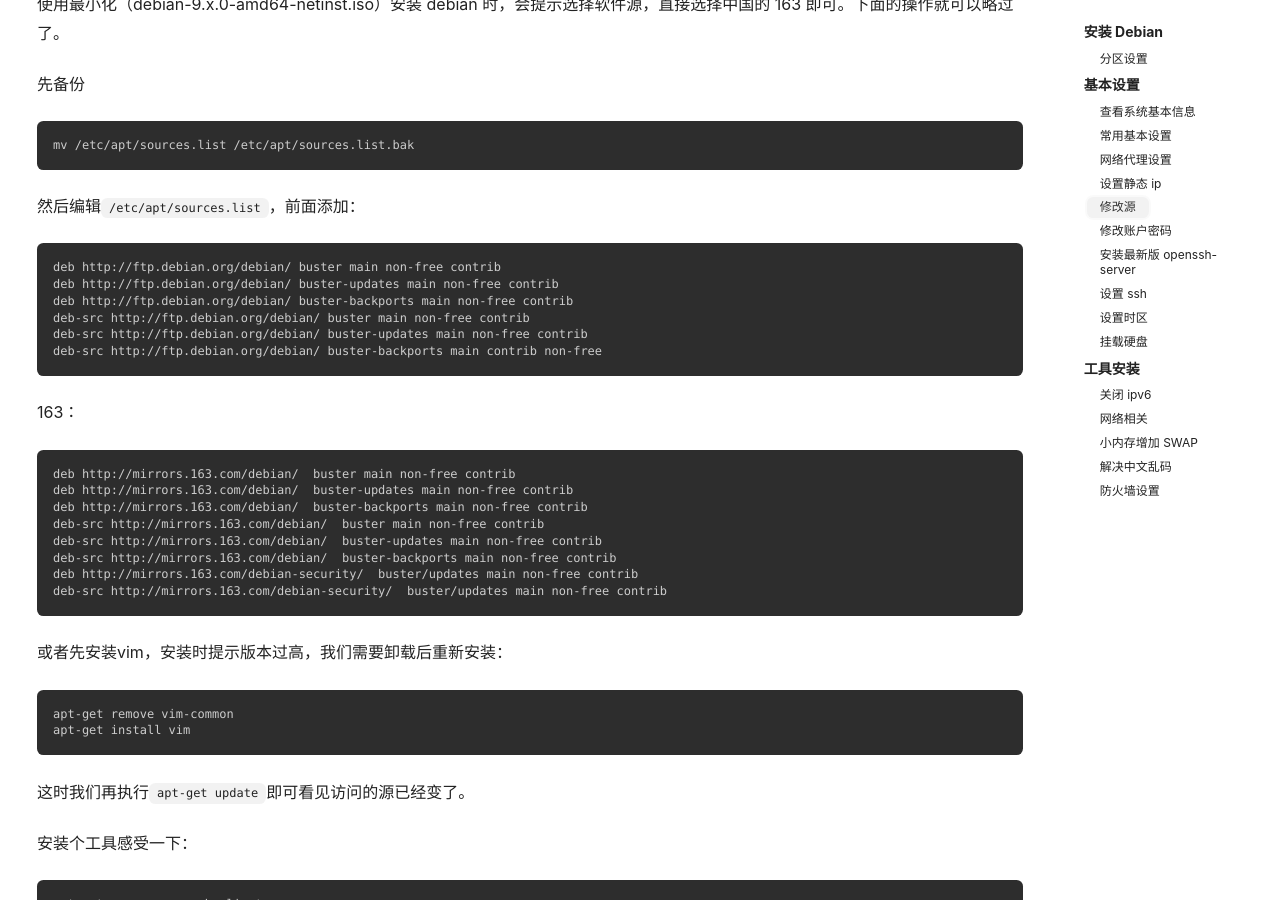
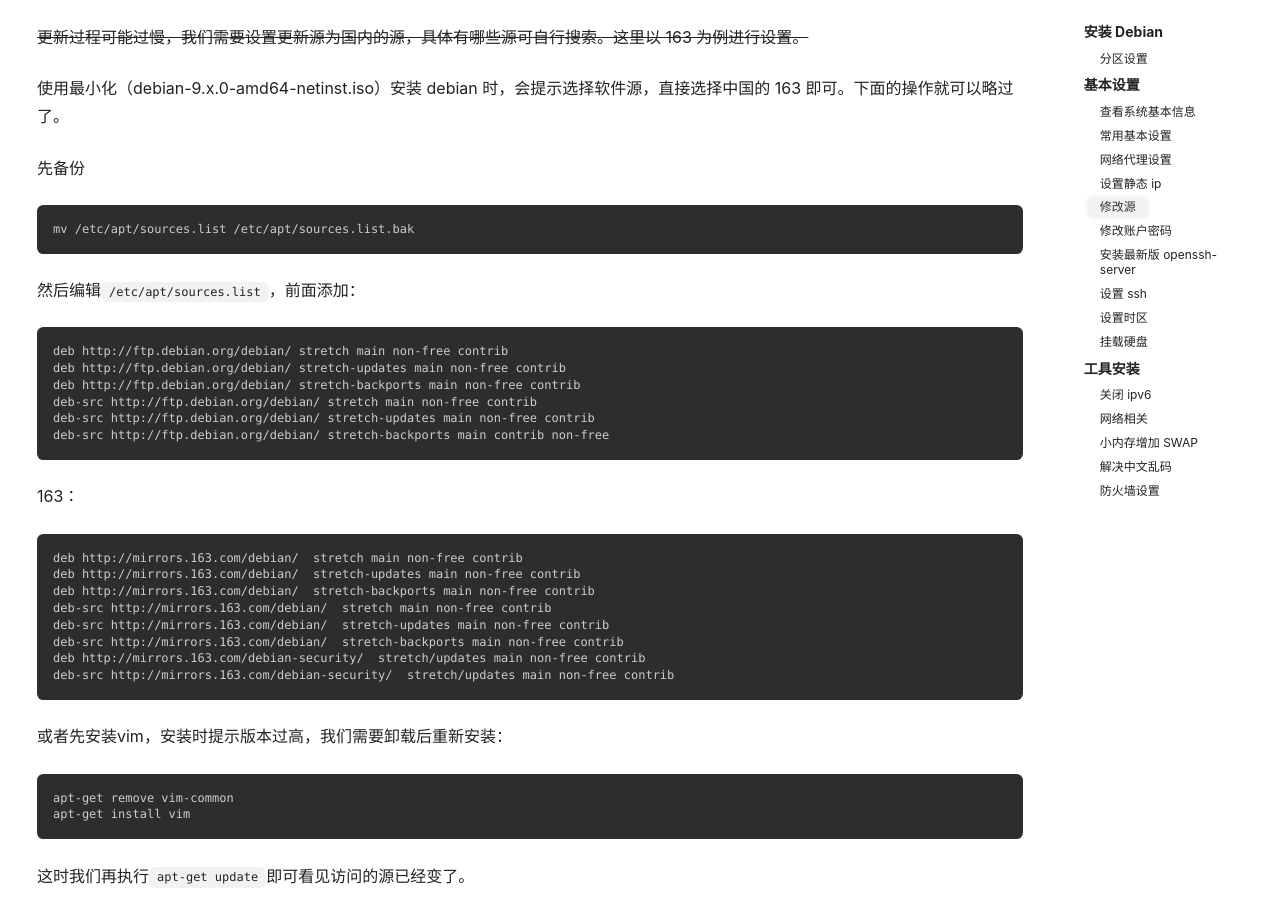
Before and after one commit to thianda91/thianda91.github.io, a Jekyll site: the page built from _posts/2018-07-30-learn-debian-hand-by-hand.md, in a window 1280 px wide and 900 px high, scrolled down 4320 px. Built offline with Jekyll 4.4.1, drawn with Linux system fonts in a browser that asks for light colours; nearby versions of some CDN libraries; comment, search, counter and statistics services are not loaded; some of the changed text lies outside the part shown.

Commit message:
update learn-debian.md

````diff
--- a/_posts/2018-07-30-learn-debian-hand-by-hand.md
+++ b/_posts/2018-07-30-learn-debian-hand-by-hand.md
@@ -85,6 +85,11 @@ cat /proc/uptime| awk -F. '{run_days=$1 / 86400;run_hour=($1 % 86400)/3600;run_m
 # 添加配置
 echo "alias ls='ls --color'" >>  ~/.bashrc
 echo "alias ll='ls -l'" >>  ~/.bashrc
+
+echo "export LANG='en_US.UTF-8'" >>  ~/.bashrc
+echo "export LC_CTYPE='zh_CN.UTF-8'" >>  ~/.bashrc
+echo "export TIME_STYLE='+%Y/%m/%d %H:%M:%S'" >>  ~/.bashrc
+
 source ~/.bashrc
 ```
 
@@ -204,25 +209,25 @@ mv /etc/apt/sources.list /etc/apt/sources.list.bak
 然后编辑`/etc/apt/sources.list`，前面添加：
 
 ```
-deb http://ftp.debian.org/debian/ buster main non-free contrib
-deb http://ftp.debian.org/debian/ buster-updates main non-free contrib
-deb http://ftp.debian.org/debian/ buster-backports main non-free contrib
-deb-src http://ftp.debian.org/debian/ buster main non-free contrib
-deb-src http://ftp.debian.org/debian/ buster-updates main non-free contrib
-deb-src http://ftp.debian.org/debian/ buster-backports main contrib non-free
+deb http://ftp.debian.org/debian/ stretch main non-free contrib
+deb http://ftp.debian.org/debian/ stretch-updates main non-free contrib
+deb http://ftp.debian.org/debian/ stretch-backports main non-free contrib
+deb-src http://ftp.debian.org/debian/ stretch main non-free contrib
+deb-src http://ftp.debian.org/debian/ stretch-updates main non-free contrib
+deb-src http://ftp.debian.org/debian/ stretch-backports main contrib non-free
 ```
 
 163：
 
 ```
-deb http://mirrors.163.com/debian/  buster main non-free contrib
-deb http://mirrors.163.com/debian/  buster-updates main non-free contrib
-deb http://mirrors.163.com/debian/  buster-backports main non-free contrib
-deb-src http://mirrors.163.com/debian/  buster main non-free contrib
-deb-src http://mirrors.163.com/debian/  buster-updates main non-free contrib
-deb-src http://mirrors.163.com/debian/  buster-backports main non-free contrib
-deb http://mirrors.163.com/debian-security/  buster/updates main non-free contrib
-deb-src http://mirrors.163.com/debian-security/  buster/updates main non-free contrib
+deb http://mirrors.163.com/debian/  stretch main non-free contrib
+deb http://mirrors.163.com/debian/  stretch-updates main non-free contrib
+deb http://mirrors.163.com/debian/  stretch-backports main non-free contrib
+deb-src http://mirrors.163.com/debian/  stretch main non-free contrib
+deb-src http://mirrors.163.com/debian/  stretch-updates main non-free contrib
+deb-src http://mirrors.163.com/debian/  stretch-backports main non-free contrib
+deb http://mirrors.163.com/debian-security/  stretch/updates main non-free contrib
+deb-src http://mirrors.163.com/debian-security/  stretch/updates main non-free contrib
 ```
 
 或者先安装vim，安装时提示版本过高，我们需要卸载后重新安装：
@@ -432,15 +437,6 @@ dpkg-reconfigure locales
 
 > debian 9 通常不会有此问题，若显示乱码可能是 ssh 客户端没有设置 UFT-8，需要修改客户端设置。
 
-若`cat`中文正常， 而在 `nano`或`vim`中中文乱码，则需在`~/.bashrc`中配置：
-
-```sh
-export LANG="en_US.UTF-8"
-export LC_CTYPE="zh_CN.UTF-8"
-```
-
-
-
 ### 防火墙设置
 
 默认已安装了`iptables`，需要了解如何配置。
````
Also changed, not shown: other parts of _posts/2018-07-30-learn-debian-hand-by-hand.md (+2 -2 lines).
